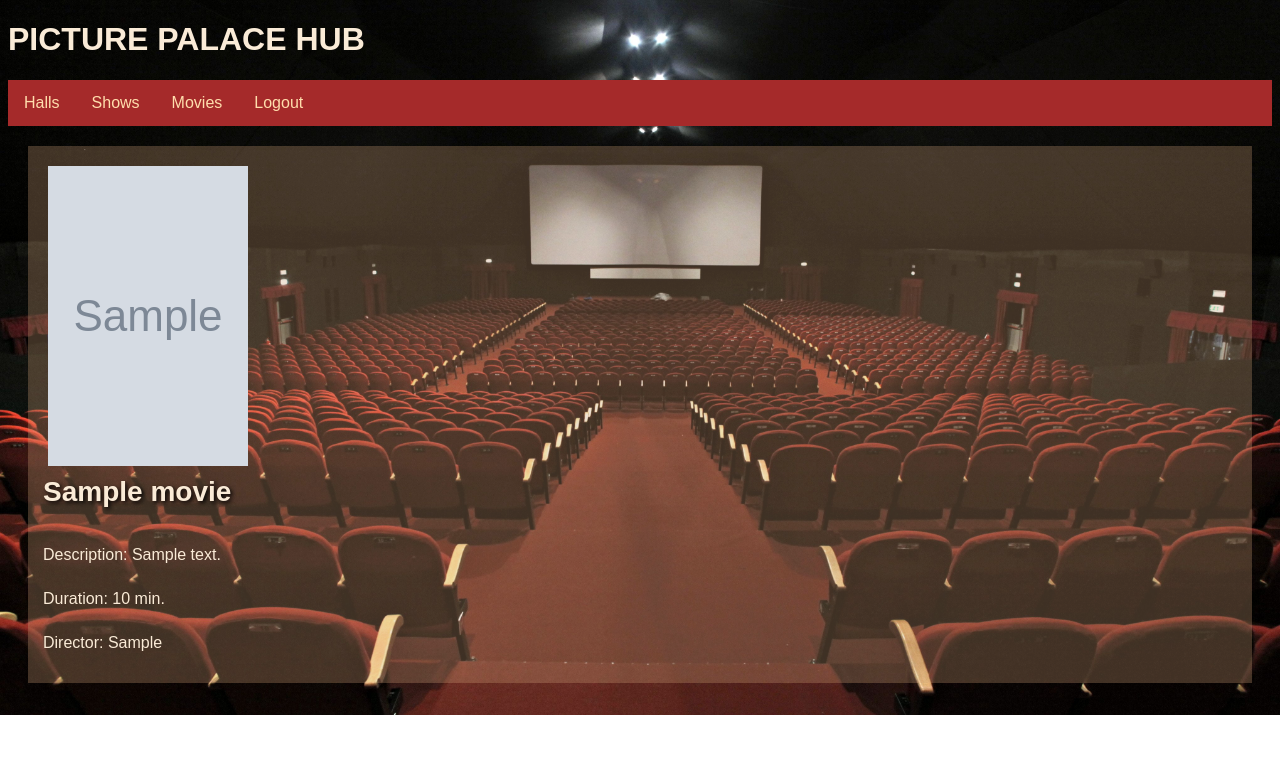
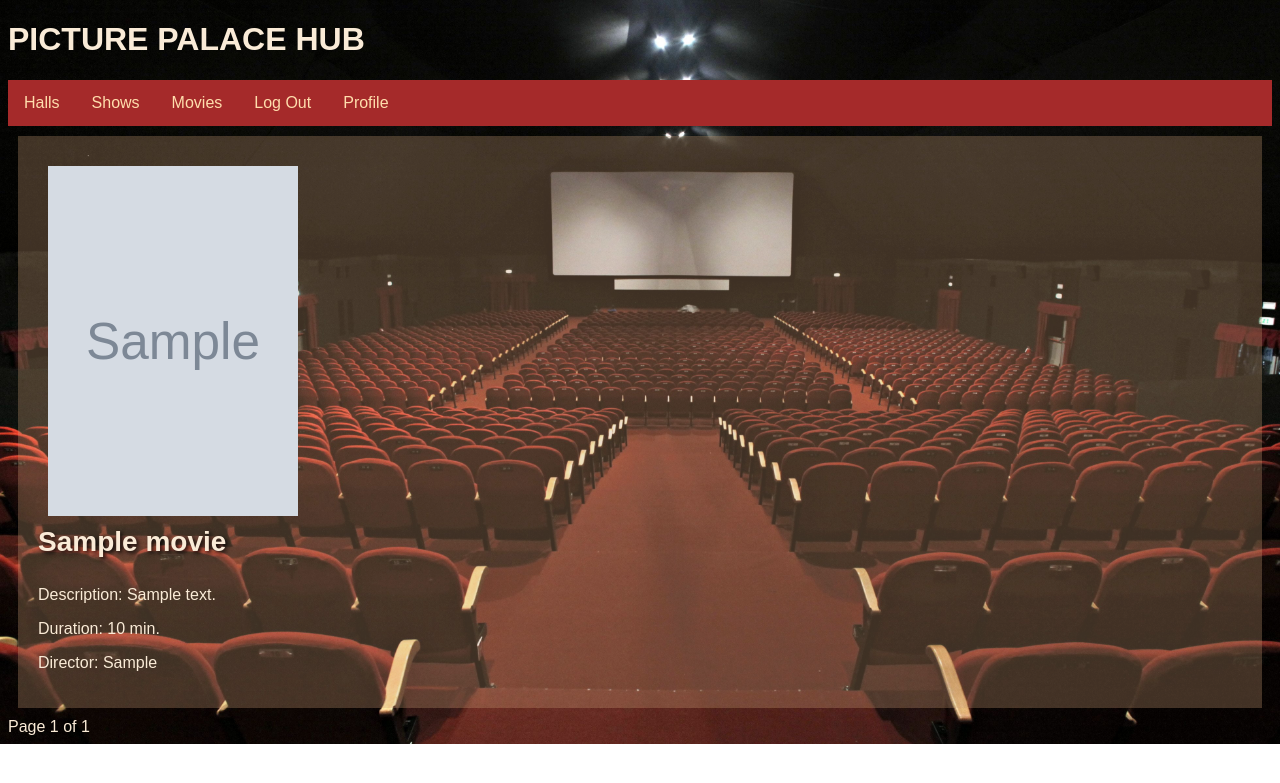
Before and after one commit to Jules57/picture_palace_hub, a Django app: page /cinema/movies/ in a window 1280 px wide. Shown: the top 783 px of the page. Run offline with Django 5.2, Linux system fonts and the light colour scheme; a user stored in the database is signed in; tables that the repository leaves empty hold one stand-in row (values such as "Sample post"); grey boxes marked "Sample" are stand-in pictures.

Commit message:
update htmls and add movie shows

```diff
--- /dev/null
+++ b/movie_shows/mixins.py
@@ -0,0 +1,6 @@
+from django.contrib.auth.mixins import UserPassesTestMixin
+
+
+class AdminRequiredMixin(UserPassesTestMixin):
+    def test_func(self):
+        return self.request.user.is_superuser
--- a/movie_shows/models.py
+++ b/movie_shows/models.py
@@ -5,24 +5,25 @@ from django.urls import reverse
 class CinemaHall(models.Model):
     SCREEN_2D = '2D'
     SCREEN_3D = '3D'
-    SCREEN_TYPE_CHOICES = {
-        SCREEN_2D: '2D Screen',
-        SCREEN_3D: '3D Screen'
-    }
+    SCREEN_TYPE_CHOICES = [
+        (SCREEN_2D, '2D Screen'),
+        (SCREEN_3D, '3D Screen'),
+    ]
 
     STANDARD = 'Standard'
     LARGE = 'Large'
     PREMIUM = 'Premium'
-    SCREEN_SIZE_CHOICES = {
-        STANDARD: 'Standard',
-        LARGE: 'Large',
-        PREMIUM: 'Premium'
-    }
+    SCREEN_SIZE_CHOICES = [
+        (STANDARD, 'Standard'),
+        (LARGE, 'Large'),
+        (PREMIUM, 'Premium'),
+    ]
     name = models.CharField(max_length=200)
     seats = models.PositiveIntegerField()
     screen_size = models.CharField(
             choices=SCREEN_SIZE_CHOICES,
-            default=STANDARD
+            default=STANDARD,
+            max_length=50,
     )
     screen_type = models.CharField(
             max_length=2,
--- a/movie_shows/templates/movie_shows/movies/movie_list.html
+++ b/movie_shows/templates/movie_shows/movies/movie_list.html
@@ -18,4 +18,23 @@
         </div>
 
     {% endfor %}
+    <div class="pagination">
+    <span class="step-links">
+        {% if page_obj.has_previous %}
+            <span class="page-link">
+            <a href="?page={{ page_obj.previous_page_number }}">previous</a>
+            </span>
+        {% endif %}
+
+        <span class="current">
+            Page {{ page_obj.number }} of {{ page_obj.paginator.num_pages }}
+        </span>
+
+        {% if page_obj.has_next %}
+            <span class="page-link">
+            <a href="?page={{ page_obj.next_page_number }}">next</a>
+            </span>
+        {% endif %}
+    </span>
+</div>
 {% endblock %}
--- a/movie_shows/urls.py
+++ b/movie_shows/urls.py
@@ -10,7 +10,7 @@ urlpatterns = [
     path('hall/create/', CinemaHallCreateView.as_view(), name='create_hall'),
     path('hall/<int:pk>/', CinemaHallDetailView.as_view(), name='hall_detail'),
     path('hall/<int:pk>/edit/', CinemaHallUpdateView.as_view(), name='update_hall'),
-    path('show/', MovieShowListView.as_view(), name='show_list'),
+    path('shows/', MovieShowListView.as_view(), name='show_list'),
     path('show/create/', MovieShowCreateView.as_view(), name='create_show'),
     path('show/<int:pk>/', MovieShowDetailView.as_view(), name='show_detail'),
     path('movies/', MovieListView.as_view(), name='movie_list'),
--- a/movie_shows/views.py
+++ b/movie_shows/views.py
@@ -1,19 +1,20 @@
-from django.contrib.auth.mixins import UserPassesTestMixin, AccessMixin, LoginRequiredMixin
+from django.contrib.auth.mixins import LoginRequiredMixin
 from django.urls import reverse_lazy
 from django.views.generic import CreateView, DetailView, ListView, UpdateView
 
 from movie_shows.forms import CinemaHallCreateForm, MovieShowCreateForm
+from movie_shows.mixins import AdminRequiredMixin
 from movie_shows.models import CinemaHall, MovieShow, Movie
-
-
-class AdminRequiredMixin(UserPassesTestMixin, AccessMixin):
-    def test_func(self):
-        return self.request.user.is_superuser
 
 
 class CinemaHallDetailView(LoginRequiredMixin, DetailView):
     model = CinemaHall
     template_name = 'movie_shows/halls/hall_detail.html'
+
+    def get_context_data(self, **kwargs):
+        context = super().get_context_data(**kwargs)
+        context['shows'] = MovieShow.objects.filter(movie_hall=self.object.pk).order_by('-start_date')
+        return context
 
 
 class CinemaHallUpdateView(AdminRequiredMixin, UpdateView):
@@ -51,6 +52,7 @@ class MovieShowListView(ListView):
 
 
 class MovieShowDetailView(DetailView):
+    context_object_name = 'show'
     model = MovieShow
     template_name = 'movie_shows/shows/show_detail.html'
 
--- a/picture_palace_hub/settings.py
+++ b/picture_palace_hub/settings.py
@@ -13,6 +13,7 @@ import os
 from pathlib import Path
 
 import dotenv
+from django.urls import reverse_lazy
 
 # Build paths inside the project like this: BASE_DIR / 'subdir'.
 BASE_DIR = Path(__file__).resolve().parent.parent
@@ -135,6 +136,9 @@ DEFAULT_AUTO_FIELD = 'django.db.models.BigAutoField'
 
 AUTH_USER_MODEL = "users.Customer"
 
+LOGIN_URL = reverse_lazy('users:login')
+LOGOUT_REDIRECT_URL = "cinema/shows/"
+
 MEDIA_URL = '/media/'
 MEDIA_ROOT = os.path.join(BASE_DIR, 'media')
 
--- a/picture_palace_hub/urls.py
+++ b/picture_palace_hub/urls.py
@@ -20,7 +20,7 @@ from django.contrib import admin
 from django.urls import path, include
 
 urlpatterns = [
-    path('accounts/', include('users.urls')),
+    path('user/', include('users.urls')),
     path('cinema/', include('movie_shows.urls')),
     path('admin/', admin.site.urls),
 ]
--- a/requirements.txt
+++ b/requirements.txt
@@ -1,5 +1,5 @@
 asgiref==3.7.2
-Django==5.0
+Django==4.2
 Pillow==10.1.0
 psycopg2-binary==2.9.9
 python-dotenv==1.0.0
--- a/static/picture_palace_hub/css/base.css
+++ b/static/picture_palace_hub/css/base.css
@@ -9,10 +9,10 @@ body {
     background-repeat: no-repeat;
     background-size: cover;
 }
+
 h2, h2 a {
     color: burlywood;
     text-shadow: 2px 2px 4px #000000;
-
 }
 
 .navigation ul {
@@ -42,8 +42,8 @@ h2, h2 a {
 }
 
 .item img {
-    width: 200px;
-    height: 300px;
+    width: 250px;
+    height: 350px;
     float: left;
     padding: 10px;
 }
@@ -51,13 +51,9 @@ h2, h2 a {
 .item-container, .form-container {
     display: flex;
     background-color: rgba(204, 159, 120, 0.3);
-    padding: 10px;
-    margin: 20px;
+    padding: 20px;
+    margin: 10px;
 
-}
-
-.item p {
-    padding: 5px;
 }
 
 .hall-link a {
@@ -74,7 +70,7 @@ h2, h2 a {
     background-color: rgba(204, 159, 120, 0.5);
 }
 
-.button-link a{
+.button-link a {
     display: inline-block;
     margin: 30px;
     padding: 20px 40px;
@@ -85,6 +81,47 @@ h2, h2 a {
     font-size: 20px;
 }
 
-.button-link a:hover{
+.button-link a:hover {
     transform: scale(1.2);
 }
+
+.page-link a {
+    /*margin: 80px 40px;*/
+    font-weight: bold;
+    text-align: center;
+}
+
+.page-link a:visited {
+    margin: 80px 40px;
+    font-weight: bold;
+    text-align: center;
+    text-decoration: none;
+    color: sandybrown;
+}
+
+#orders {
+    border-collapse: collapse;
+    width: 100%;
+}
+
+#orders td, #orders th {
+    border: 1px solid burlywood;
+    padding: 8px;
+    text-align: left;
+}
+
+#orders tr:nth-child {
+    background-color: rgb(186, 115, 54);
+}
+
+#orders tr:hover {
+    background-color: sandybrown;
+}
+
+#orders th {
+    padding-top: 12px;
+    padding-bottom: 12px;
+    text-align: left;
+    background-color: rgb(166, 83, 12);
+    color: antiquewhite;
+}
--- a/templates/base.html
+++ b/templates/base.html
@@ -17,22 +17,21 @@
         <li><a href="{% url 'shows:hall_list' %}">Halls</a></li>
         <li><a href="{% url 'shows:show_list' %}">Shows</a></li>
         <li><a href="{% url 'shows:movie_list' %}">Movies</a></li>
-{#        <li><a href="{% url '*' %}">Create article</a></li>#}
+        {#        <li><a href="{% url '*' %}">Create article</a></li>#}
         {% if request.user.is_authenticated %}
-            <li><a href="{% url 'users:logout' %}">Logout</a></li>
-{#            <li><a href="{% url 'users:profile' user.pk %}">Profile</a></li>#}
+            <li><a href="{% url 'users:logout' %}">Log Out</a></li>
+            <li><a href="{% url 'users:profile' user.pk %}">Profile</a></li>
 
         {% else %}
-            <li><a href="{% url 'users:login' %}">Login</a></li>
+            <li><a href="{% url 'users:login' %}">Log In</a></li>
             <li><a href="{% url 'users:register' %}">Register</a></li>
         {% endif %}
     </ul>
 </nav>
 
 <div class="content">
-{% block content %}
-{% endblock %}
+    {% block content %}
+    {% endblock %}
 </div>
-
 </body>
 </html>
--- a/users/middlewares.py
+++ b/users/middlewares.py
@@ -1,5 +1,4 @@
 from django.contrib.auth import logout
-from django.utils import timezone
 from django.utils.deprecation import MiddlewareMixin
 from picture_palace_hub import settings
 import datetime
```
Also changed, not shown: movie_shows/templates/movie_shows/halls/hall_detail.html (+29 -5 lines), movie_shows/templates/movie_shows/halls/hall_list.html (+19 -1 lines), movie_shows/templates/movie_shows/shows/show_list.html (+29 -6 lines).
